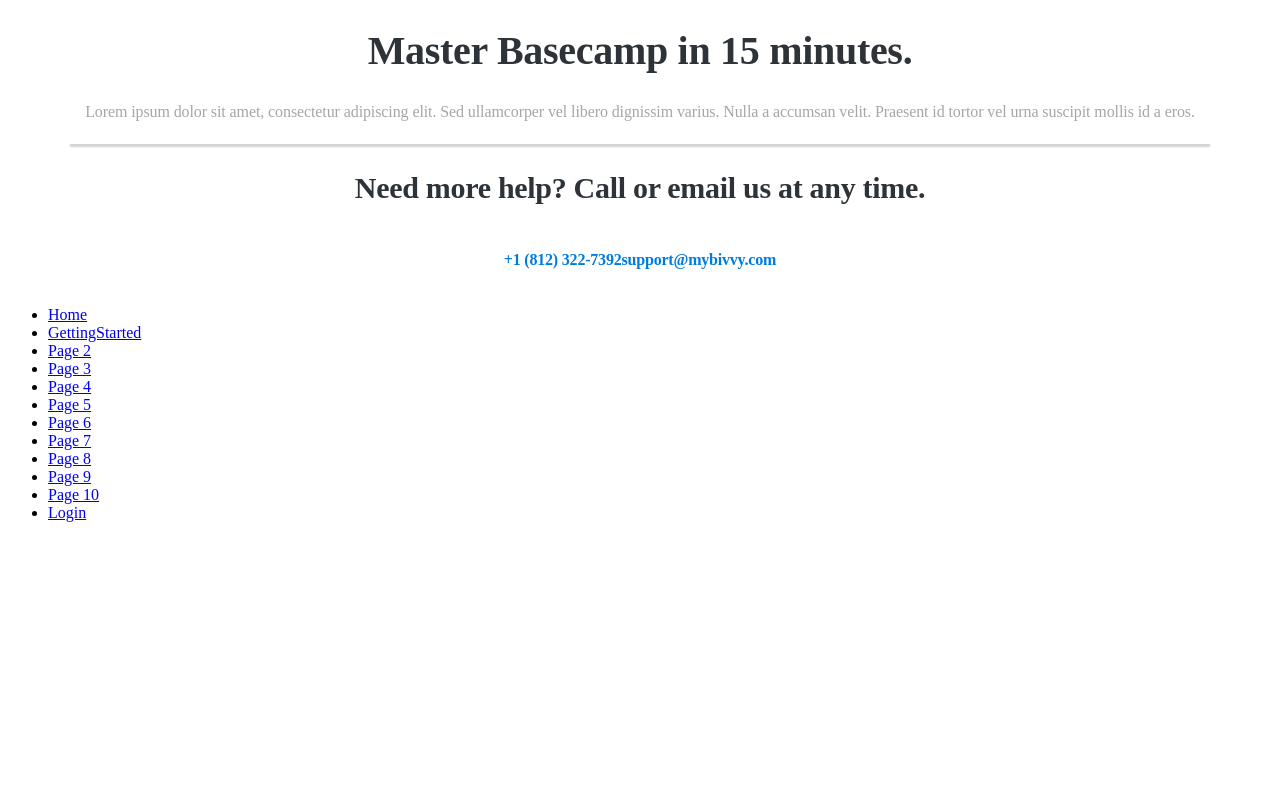
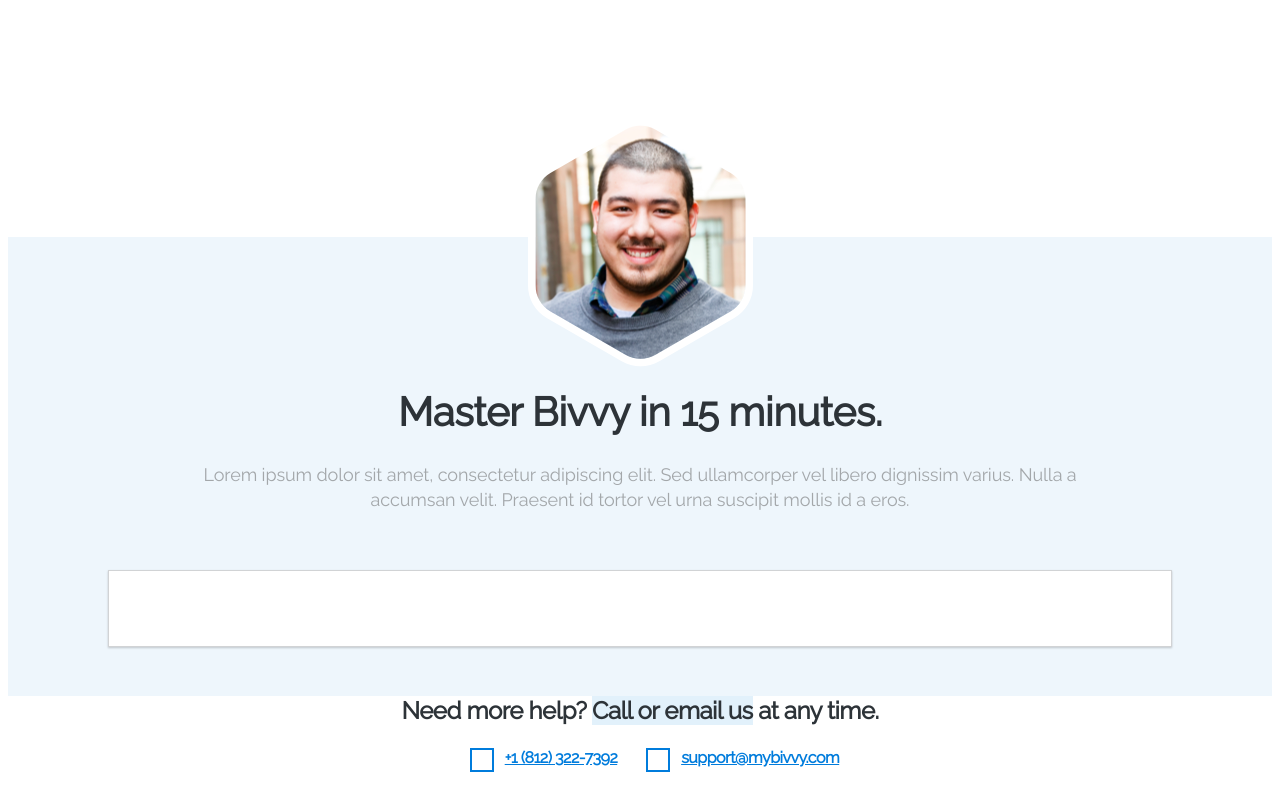
Before and after one commit to dpalazz/learn_bivvy_frontend, a website: page public/index.html at #!/gettingstarted in a window 1280 px wide. Drawn offline with nearby package versions, Linux system fonts and the light colour scheme; some packages are replaced by stand-ins of ours; no server answers.

Commit message:
Styling on getting started

```diff
--- a/public/index.html
+++ b/public/index.html
@@ -3,6 +3,7 @@
   <head>
     <meta charset="utf-8">
     <title>Learn Bivvy</title>
+    <link href="https://fonts.googleapis.com/css?family=Raleway" rel="stylesheet">
     <link rel="stylesheet" href="style.css">
     <script src="https://ajax.googleapis.com/ajax/libs/angularjs/1.2.25/angular.min.js"></script>
     <script src="https://ajax.googleapis.com/ajax/libs/angularjs/1.2.25/angular-route.min.js" charset="utf-8"></script>
--- a/public/pages/gettingstarted.html
+++ b/public/pages/gettingstarted.html
@@ -1,23 +1,22 @@
 <div class="main-container">
+  <img id="dan" src="./assets/dan@3x.png" alt="dan_img">
   <div class="top-headline">
-    <h1>Master Basecamp in 15 minutes.</h1>
+    <h1>Master Bivvy in 15 minutes.</h1>
     <h4>Lorem ipsum dolor sit amet, consectetur adipiscing elit. Sed ullamcorper vel libero dignissim varius. Nulla a accumsan velit. Praesent id tortor vel urna suscipit mollis id a eros.</h4>
   </div>
   <div class="inner-container">
     <div ng-repeat="lesson in ctrl.lessons">
       <h2>{{lesson.title}}</h2>
       <h3 id="time">1 minute, 33 seconds</h3>
-      <h3>{{lesson.description}}</h3>
-      {{ctrl.currentUrl}}
-      <iframe width="560" height="315" ng-src="{{ctrl.lessonUrl}}" frameborder="0" allow="autoplay; encrypted-media" allowfullscreen></iframe>
+      <h3 id="description">{{lesson.description}}</h3>
+      <iframe ng-src="{{ctrl.lessonUrl}}" frameborder="0" allow="autoplay; encrypted-media" allowfullscreen></iframe>
       <hr>
     </div>
   </div>
-  <h2>Need more help? Call or email us at any time.</h2>
+  <h2 id="need-help">Need more help? <span class="marker">Call or email us</span> at any time.</h2>
   <div class="contact-container">
-    <img src="" alt="">
+    <div class="shape"></div>
     <h4>+1 (812) 322-7392</h4>
-    <img src="" alt="">
-    <h4>support@mybivvy.com</h4>
+    <div class="shape"></div>    <h4>support@mybivvy.com</h4>
   </div>
 </div>
--- a/public/style.css
+++ b/public/style.css
@@ -1,48 +1,76 @@
+.main-container {
+  background-color: white;
+  background: linear-gradient(to bottom, white 0%, white 30%, #eef6fc 30%, #eef6fc 90%, white 90%);
+  text-align: center;
+}
+
+#dan {
+  margin-top: 109px;
+  margin-bottom: 16px;
+}
+
+.top-headline {
+  text-align: center;
+}
+
 .top-headline h1 {
-  /*font-family: 'Aktiv Grotesk';*/
+  font-family: 'Raleway', sans-serif;
   font-size: 40px;
   letter-spacing: -0.3px;
-  text-align: center;
   color: #2d3338;
+  margin-top: 0;
 }
 
 .top-headline h4 {
-  /*font-family: 'Aktiv Grotesk';*/
-  font-size: 16px;
+  font-family: 'Raleway', sans-serif;
+  font-size: 18px;
   font-weight: normal;
   font-style: normal;
   font-stretch: normal;
   line-height: 1.39;
   letter-spacing: -0.1px;
-  text-align: center;
   color: #a3a7aa;
+  width: 71%;
+  margin: auto;
+  margin-bottom: 58px;
 }
 
 .inner-container {
   margin: auto;
-  max-width: 90%;
+  max-width: 84%;
   background-color: white;
   box-shadow: 0 1px 2px 0 rgba(0, 0, 0, 0.2);
   border: solid 0.5px #d1d3d5;
   text-align: center;
+  margin-bottom: 49px;
 }
 
 .inner-container h2 {
-  /*font-family: 'Aktiv Grotesk';*/
-  font-size: 18px;
+  font-family: 'Raleway', sans-serif;
+  font-size: 26px;
   line-height: 0.85;
   letter-spacing: -0.2px;
   text-align: left;
   color: #0d89e2;
+  padding-left: 162px;
+  margin-bottom: 0px;
 }
 
 .inner-container h3 {
-  /*font-family: 'Aktiv Grotesk';*/
+  font-family: 'Raleway', sans-serif;
   font-size: 16px;
   line-height: 1.38;
   letter-spacing: -0.1px;
   text-align: left;
   color: #2d3338;
+  padding-left: 162px;
+  margin-top: 8px;
+  margin-bottom: 0px;
+}
+
+#description {
+  margin-top: 16px;
+  margin-bottom: 22px;
 }
 
 #time {
@@ -51,35 +79,73 @@
   color: #a3a7aa;
 }
 
+.inner-container {
+  padding-top: 75px;
+}
+
+h2 {
+  font-family: 'Raleway', sans-serif;
+  font-size: 30px;
+  letter-spacing: -0.3px;
+  color: #2d3338;
+  text-align: center;
+}
+
+iframe {
+  width: 560px;
+  height: 315px;
+  max-width: 80%;
+  margin-bottom: 43px;
+}
+
 hr {
   width: inherit;
   border: solid 0.5px #ededee;
-  margin-top: 40px;
+  margin-bottom: 51px;
+  width: 80%;
+}
+
+#need-help {
+  font-family: 'Raleway', sans-serif;
+  font-size: 24px;
+  letter-spacing: -0.5px;
+  color: #2d3338;
+  margin-bottom: 0px;
 }
 
 .contact-container {
   display: flex;
   flex-direction: row;
   justify-content: center;
+  margin-top: 23px;
+  margin-bottom: 121px;
 }
 
-h2 {
-  /*font-family: 'Aktiv Grotesk';*/
-  font-size: 30px;
-  letter-spacing: -0.3px;
-  color: #2d3338;
-  text-align: center;
+.contact-container h4 {
+  font-family: 'Raleway', sans-serif;
+  font-size: 16px;
+  letter-spacing: -0.5px;
+  color: #007cdc;
+  margin: 0;
+  text-decoration: underline;
 }
 
-h4 {
-  font-family: 'Aktiv Grotesk';
-  font-size: 16px;
-  letter-spacing: -0.2px;
-  color: #007cdc;
+.marker {
+	width: 168.8px;
+	height: 48.5px;
+	transform: rotate(10deg);
+	background-color: rgba(74, 165, 231, 0.16);
 }
 
+.shape {
+  width: 19.9px;
+	height: 19.9px;
+	border: solid 2px #007cdc;
+  margin-right: 11px;
+  margin-left: 29px;
+}
 
 /*Routes*/
 .routes {
-  /*display: none;*/
+  display: none;
 }
```
Also changed, not shown: public/assets/dan.png (added), public/assets/dan@2x.png (added), public/assets/dan@3x.png (renamed from assets/dan@3x.png).
